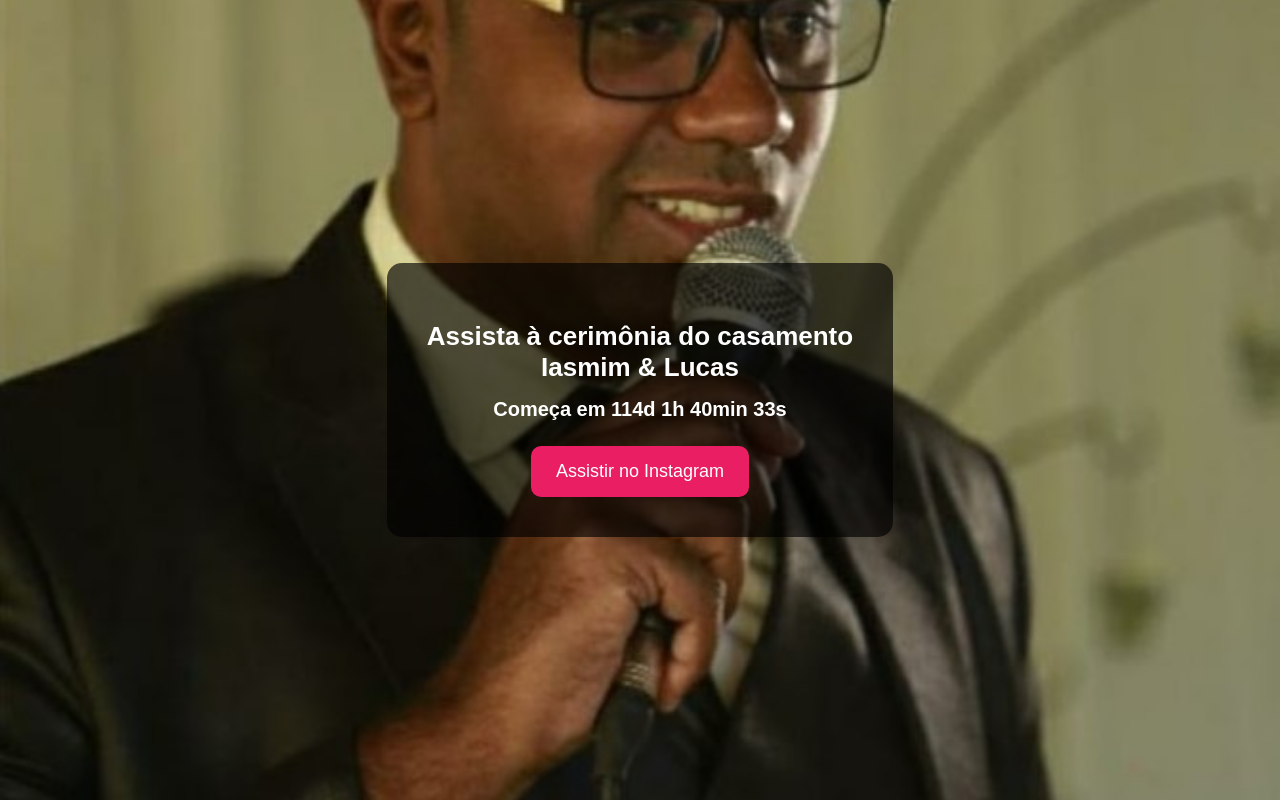
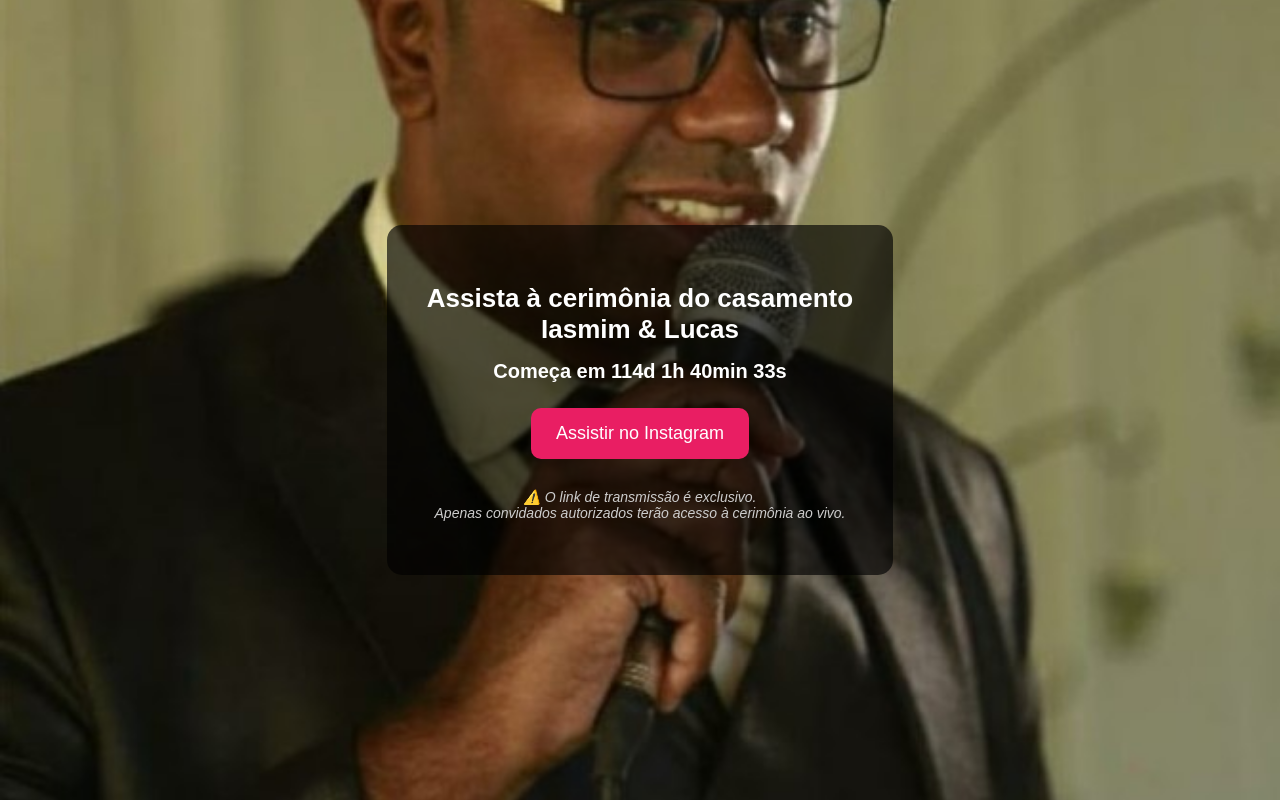
Before and after one commit to MichelSaoPaulo/Livecasamento, a plain HTML site: page index.html in a window 1280 px wide. Drawn offline with Linux system fonts and the light colour scheme.

Commit message:
Update index.html

```diff
--- a/index.html
+++ b/index.html
@@ -23,6 +23,7 @@
       text-align: center;
       color: #fff;
       max-width: 90%;
+      position: relative;
     }
     h1 {
       font-size: 26px;
@@ -48,6 +49,12 @@
     .btn:hover {
       background-color: #c2185b;
     }
+    .observacao {
+      margin-top: 30px;
+      font-size: 14px;
+      color: #ccc;
+      font-style: italic;
+    }
     audio {
       display: none;
     }
@@ -58,6 +65,10 @@
     <h1>Assista à cerimônia do casamento<br><strong>Iasmim & Lucas</strong></h1>
     <div class="countdown" id="contador">Carregando contador...</div>
     <a class="btn" href="https://instagram.com/musica_persosp" target="_blank">Assistir no Instagram</a>
+    <div class="observacao">
+      <p>⚠️ O link de transmissão é exclusivo.<br>
+      Apenas convidados autorizados terão acesso à cerimônia ao vivo.</p>
+    </div>
   </div>
 
   <!-- Música instrumental de fundo -->
@@ -68,7 +79,7 @@
 
   <!-- Script para contador regressivo -->
   <script>
-    // Definindo a data da cerimônia: 16 de novembro de 2025 às 14:30
+    // Data e hora da cerimônia: 16 de novembro de 2025 às 14:30
     const dataCerimonia = new Date(2025, 10, 16, 14, 30, 0);
 
     function atualizaContador() {
```
